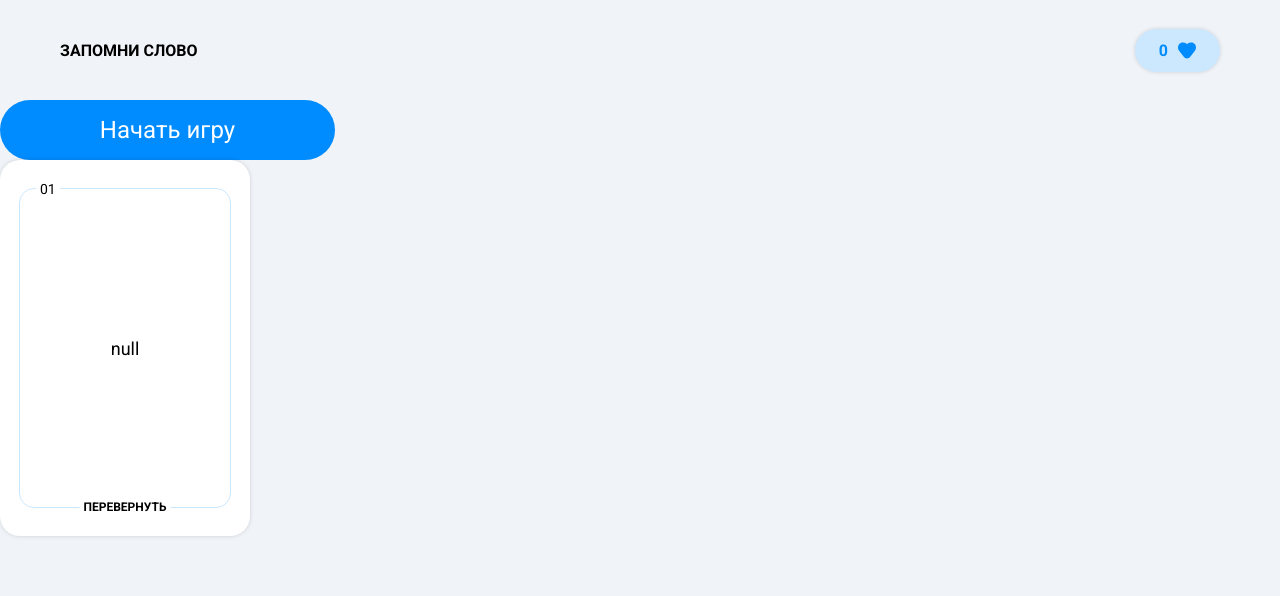
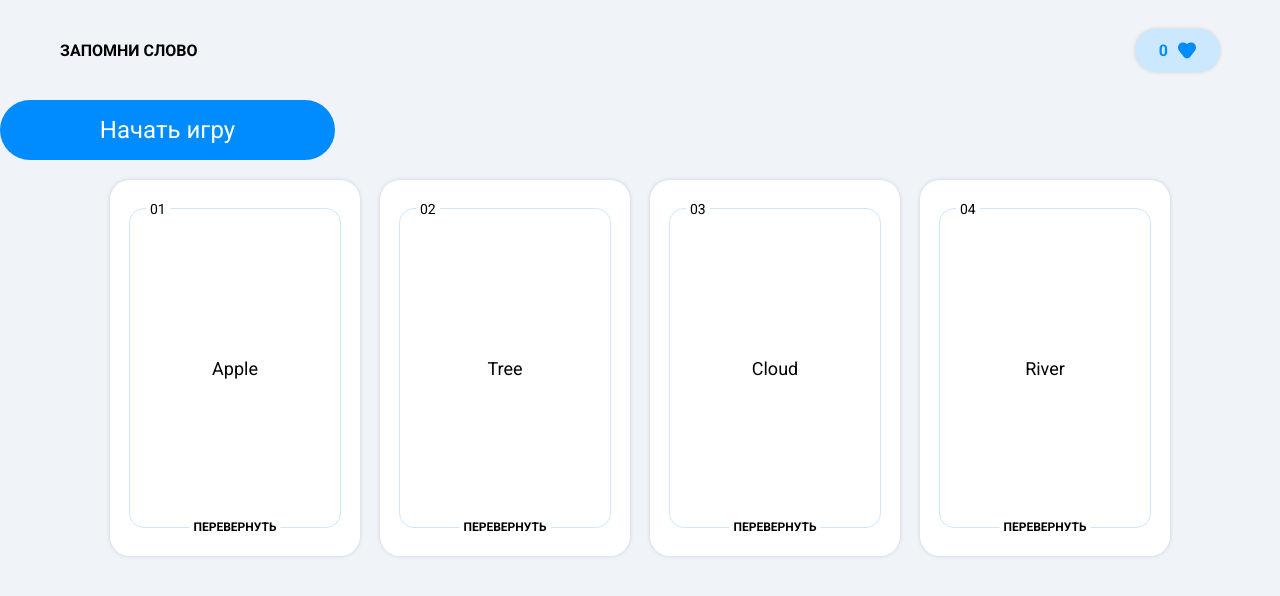
Before and after one commit to lakkq/vue-memorizing-words, a Vue app: page / in a window 1280 px wide. Shown: the top 596 px of the page. Built offline with nearby package versions, Linux system fonts and the light colour scheme.

Commit message:
update refs

```diff
--- a/src/App.vue
+++ b/src/App.vue
@@ -1,11 +1,33 @@
 <script setup>
+import { ref } from "vue";
 import AppHeader from "./components/layout/AppHeader.vue";
 import Button from "./components/ui/Button.vue";
 import Card from "./components/ui/Card.vue";
+import { cardsData } from "./data/cards";
+
+const cards = ref(cardsData);
 </script>
 
 <template>
   <AppHeader />
   <Button>Начать игру</Button>
-  <Card />
+  <div class="cards-list">
+    <Card
+      v-for="card in cards"
+      :key="card.id"
+      :num="card.id"
+      :textEng="card.textEng"
+      :textRus="card.textRus"
+    />
+  </div>
 </template>
+
+<style scoped>
+.cards-list {
+  display: flex;
+  flex-wrap: wrap;
+  gap: 20px;
+  padding: 20px;
+  justify-content: center;
+}
+</style>
--- a/src/components/layout/AppHeader.vue
+++ b/src/components/layout/AppHeader.vue
@@ -1,11 +1,14 @@
 <script setup>
+import { ref } from "vue";
 import Score from "../ui/Score.vue";
+
+const scoreValue = ref(0)
 </script>
 
 <template>
   <section class="header">
     <p class="header__title">Запомни слово</p>
-    <Score />
+    <Score :value="scoreValue" />
   </section>
 </template>
 
--- a/src/components/ui/Card.vue
+++ b/src/components/ui/Card.vue
@@ -18,9 +18,8 @@ const props = defineProps({
   },
 });
 
-const isFlipped = ref(false);
-const isRight = ref(true);
-const isAnswered = ref(false);
+const state = ref('closed');
+const status = ref("pending"); // success | fail | pending
 
 // Форматирование номера (01, 02...)
 const formattedNum = computed(() => {
@@ -28,16 +27,15 @@ const formattedNum = computed(() => {
 });
 
 const handleAnswer = (correct) => {
-  isRight.value = correct;
-  isAnswered.value = true;
+  status.value = correct ? "success" : "fail";
 };
 </script>
 
 <template>
   <div class="card-container">
-    <div class="card" :class="{ 'is-flipped': isFlipped }">
+    <div class="card" :class="{ 'is-flipped': state === 'opened' }">
       <!-- FRONT -->
-      <div class="card__side card__front" @click="isFlipped = true">
+      <div class="card__side card__front" @click="state = 'opened'">
         <div class="card__wrapper">
           <p class="card__number">{{ formattedNum }}</p>
           <p class="card__txt">{{ textEng }}</p>
@@ -49,9 +47,9 @@ const handleAnswer = (correct) => {
       <div class="card__side card__back">
         <div class="card__wrapper">
           <!-- Статус ответа -->
-          <template v-if="isAnswered">
+          <template v-if="status !== 'pending'">
             <component
-              :is="isRight ? RightIcon : WrongIcon"
+              :is="status === 'success' ? RightIcon : WrongIcon"
               width="40"
               height="40"
               class="card__icon"
@@ -62,7 +60,7 @@ const handleAnswer = (correct) => {
           <p class="card__txt">{{ textRus }}</p>
 
           <!-- Кнопки выбора -->
-          <div v-if="!isAnswered" class="card__btns">
+          <div v-if="status === 'pending'" class="card__btns">
             <RightIcon class="btn-icon" @click="handleAnswer(true)" />
             <WrongIcon class="btn-icon" @click="handleAnswer(false)" />
           </div>
--- /dev/null
+++ b/src/data/cards.js
@@ -0,0 +1,6 @@
+export const cardsData = [
+  { id: 1, textEng: "Apple", textRus: "Яблоко" },
+  { id: 2, textEng: "Tree", textRus: "Дерево" },
+  { id: 3, textEng: "Cloud", textRus: "Облако" },
+  { id: 4, textEng: "River", textRus: "Река" },
+];
```
